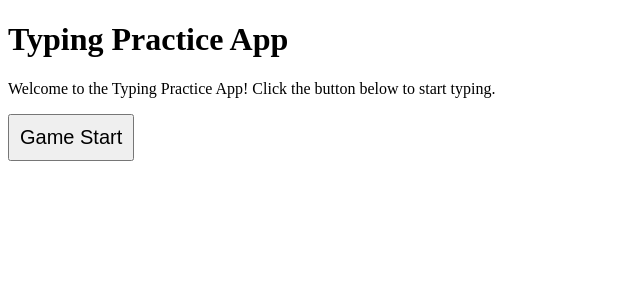
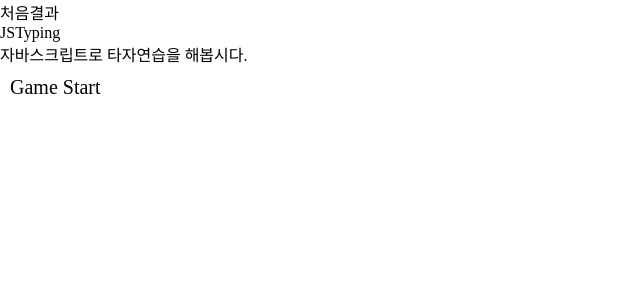
Before and after one commit to enesbee/typingtest, a React (Create React App) app: page / in a window 1280 px wide. Shown: the top 300 px of the page, without its empty margins (0-640 px from the left). Built offline with nearby package versions, Linux system fonts and the light colour scheme.

Commit message:
기본 틀 대충 완성

```diff
--- a/package.json
+++ b/package.json
@@ -10,10 +10,12 @@
     "@types/node": "^16.18.12",
     "@types/react": "^18.0.28",
     "@types/react-dom": "^18.0.11",
+    "@types/styled-components": "^5.1.26",
     "react": "^18.2.0",
     "react-dom": "^18.2.0",
     "react-router-dom": "^6.8.1",
     "react-scripts": "5.0.1",
+    "styled-components": "^5.3.6",
     "typescript": "^4.9.5",
     "web-vitals": "^2.1.4"
   },
--- a/src/App.tsx
+++ b/src/App.tsx
@@ -1,20 +1,25 @@
-import React from "react";
-import {BrowserRouter as Router, Route, Routes} from 'react-router-dom';
-import ResultPage from "./pages/ResultsPage";
-import StartPage from "./pages/StartPage";
-import TypingPage from "./pages/TypingPage";
+import React from 'react';
+import { BrowserRouter as Router, Route, Routes } from 'react-router-dom';
+import Header from './components/Header';
+import ResultPage from './pages/ResultsPage';
+import StartPage from './pages/StartPage';
+import TypingPage from './pages/TypingPage';
+import GlobalStyle from './styles/GlobalStyle';
 
-
-const App = () => {
+function App() {
 	return (
+		<>
+			<GlobalStyle />
 			<Router>
+				<Header />
 				<Routes>
-                <Route path="/" element={<StartPage />} />
-                <Route path="/typing" element={<TypingPage />} />
-                <Route path="/result" element={<ResultPage />} />
+					<Route path='/' element={<StartPage />} />
+					<Route path='/typing' element={<TypingPage />} />
+					<Route path='/result' element={<ResultPage />} />
 				</Routes>
 			</Router>
+		</>
 	);
-};
+}
 
 export default App;
--- /dev/null
+++ b/src/components/Header.tsx
@@ -0,0 +1,26 @@
+import React from 'react';
+import styled from 'styled-components';
+import {Link} from 'react-router-dom';
+
+const HeaderContainer = styled.header`
+  width:100%;
+  min-width: 768px;
+  box-sizing: border-box;
+`;
+const HeaderInner = styled.div``;
+const HeaderNav = styled.nav``;
+
+function Header() {
+    return (
+        <HeaderContainer>
+            <HeaderInner>
+                <HeaderNav>
+                        <Link to='/'>처음</Link>
+                        <Link to='/Result'>결과</Link>
+                </HeaderNav>
+            </HeaderInner>
+        </HeaderContainer>
+    );
+}
+
+export default Header;
--- a/src/pages/StartPage.tsx
+++ b/src/pages/StartPage.tsx
@@ -3,8 +3,8 @@ import { Link } from 'react-router-dom';
 function StartPage() {
     return (
         <div>
-            <h1>Typing Practice App</h1>
-            <p>Welcome to the Typing Practice App! Click the button below to start typing.</p>
+            <h1>JSTyping</h1>
+            <p>자바스크립트로 타자연습을 해봅시다.</p>
             <Link to="/typing">
                 <button style={{ fontSize: '20px', padding: '10px' }}>Game Start</button>
             </Link>
--- /dev/null
+++ b/src/styles/GlobalStyle.ts
@@ -0,0 +1,9 @@
+import {createGlobalStyle} from 'styled-components';
+/***
+ The new CSS reset - version 1.8.4 (last updated 14.2.2023)
+ GitHub page: https://github.com/elad2412/the-new-css-reset
+ ***/
+const GlobalStyle = createGlobalStyle`
+  :where(:not(html,iframe,canvas,img,svg,video,audio):not(svg *,symbol *)){all:unset;display:revert}*,::after,::before{box-sizing:border-box}a,button{cursor:revert}menu,ol,ul{list-style:none}img{max-inline-size:100%;max-block-size:100%}table{border-collapse:collapse}input,textarea{-webkit-user-select:auto}textarea{white-space:revert}meter{-webkit-appearance:revert;appearance:revert}:where(pre){all:revert}::placeholder{color:unset}::marker{content:initial}:where([hidden]){display:none}:where([contenteditable]:not([contenteditable=false])){-moz-user-modify:read-write;-webkit-user-modify:read-write;overflow-wrap:break-word;-webkit-line-break:after-white-space;-webkit-user-select:auto}:where([draggable=true]){-webkit-user-drag:element}:where(dialog:modal){all:revert}
+`;
+export default GlobalStyle;
```
Also changed, not shown: 1 other file (tests, documents, lock files or other folders). Lines whose indentation alone changed are shown as unchanged.
